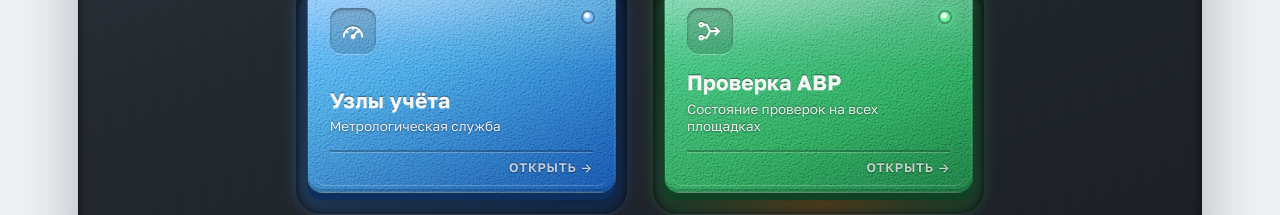
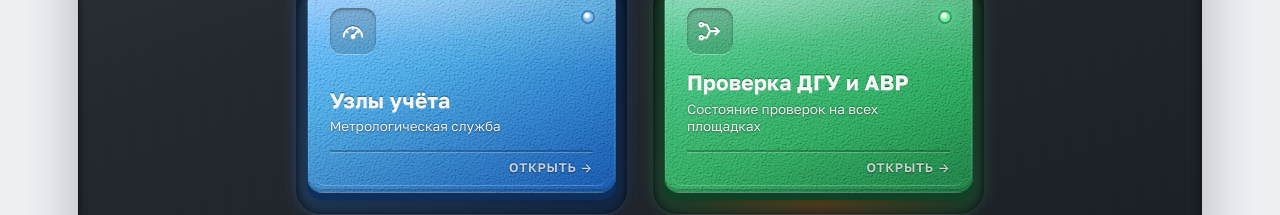
Before and after one commit to energo380/menu, a plain HTML site: page index.html in a window 1280 px wide. Shown: the part 485-700 px from the top of the page. Drawn offline with Linux system fonts and the light colour scheme; a web font is replaced by a local one.

Commit message:
Карточка АВР: заголовок «Проверка ДГУ и АВР»
Co-Authored-By: Claude Opus 5.5 <noreply@anthropic.com>
Claude-Session: https://claude.ai/code/session_015qVVTwKZG2V132kbGkUV6H

```diff
--- a/index.html
+++ b/index.html
@@ -273,7 +273,7 @@
             <span class="ico"><svg viewBox="0 0 24 24"><circle cx="4" cy="6" r="1.6"/><circle cx="4" cy="18" r="1.6"/><path d="M5.6 6H9l3 6M5.6 18H9l3-6h8"/><path d="M17 9l3 3-3 3"/></svg></span>
             <i class="led"></i>
           </div>
-          <div class="title engr">Проверка АВР</div>
+          <div class="title engr">Проверка ДГУ и АВР</div>
           <div class="sub engr">Состояние проверок на всех площадках</div>
           <div class="rule"></div>
           <div class="meta"><span></span><span class="go engr">Открыть</span></div>
```
